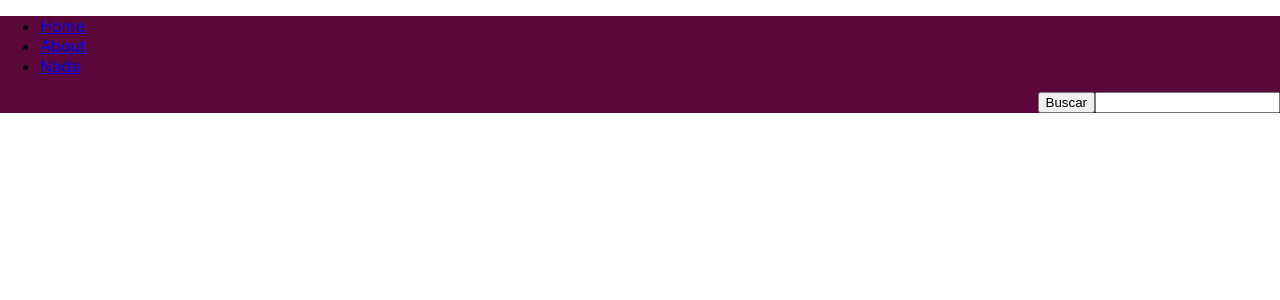
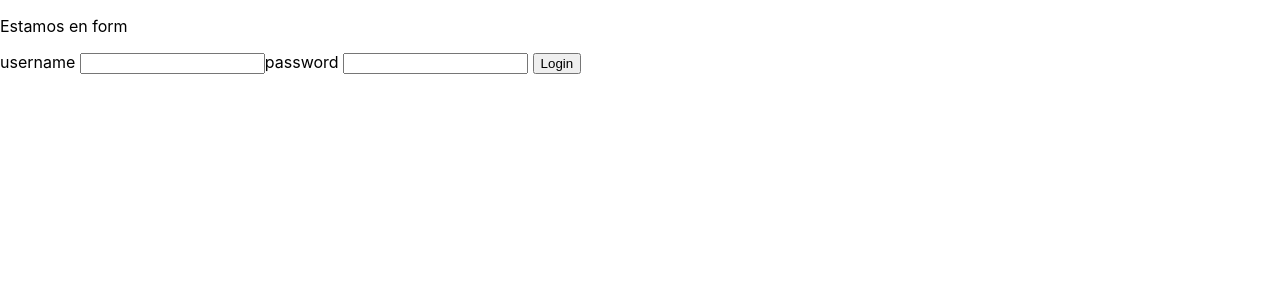
Before and after one commit to Lautaro261/rick-and-morty-2, a React (Create React App) app: page / in a window 1280 px wide. Shown: the top 300 px of the page. Built offline with nearby package versions, Linux system fonts and the light colour scheme.

Commit message:
trabajando en el formulario de ingreso

```diff
--- a/src/App.js
+++ b/src/App.js
@@ -1,10 +1,11 @@
 import { useState } from "react";
-import { Route } from "react-router-dom";
+import { Route, useLocation } from "react-router-dom";
 import style from "./App.module.css";
 import Cards from "./components/Cards/Cards.jsx"
 import NavBar from "./components/NavBar/NavBar.jsx"
 import About from "./components/About/About.jsx"
 import Detail from "./components/Detail/Detail.jsx";
+import Form from "./components/Form/Form.jsx"
 
 function App() {
 // crea un estado para guardar
@@ -40,13 +41,16 @@ function onClose(id){
   setCharacters(characters.filter((char)=> char.id !==id ))
 }
 
-
+const {pathname}= useLocation()
 
 
   return (
     <div className={style.App}>
-      <Route path='/' >
-       <NavBar onSearch={onSearch}/>
+
+      {pathname !=='/' && <NavBar onSearch={onSearch}/>}
+
+      <Route exact path='/' >
+       <Form/>
       </Route>
 
     <Route path='/home'>
--- a/src/components/Detail/Detail.jsx
+++ b/src/components/Detail/Detail.jsx
@@ -1,4 +1,4 @@
-import { useParams } from "react-router-dom"
+import { Link, useParams } from "react-router-dom"
 import { useEffect, useState } from "react"
 
 
@@ -34,6 +34,10 @@ useEffect(()=>{
                     <p>genero: {character.gender}</p>
                     <p>origne: {character.origin?.name}</p>
                     <img src={character.image} alt='img'/>
+                    <Link to='/home'>
+                    <button>Home</button>
+                    </Link>
+
                     </>
                 ):(
                     <h4>Loading...</h4>
--- a/src/components/Form/Form.jsx
+++ b/src/components/Form/Form.jsx
@@ -0,0 +1,42 @@
+import { useState } from "react"
+
+export default function Form(){
+    const [data, setData]= useState({
+        username:'',
+        password:'',
+    })
+
+    const [error, serError]=useState({})
+
+    const handlerInputChange=(event)=>{
+        const value = event.target.value;
+        const property = event.target.name
+
+        setData({...data, [property]: value})
+    }
+
+    return (
+        <div>
+            <p>Estamos en form</p>
+            <label htmlFor="username">username </label>
+
+            <input
+            type='text'
+            name='username'
+             value={data.username}
+             onChange={handlerInputChange}
+             />
+
+            <label htmlFor="password">password </label>
+
+            <input
+            type="text"
+            name='password'
+            value={data.password}
+            onChange={handlerInputChange}
+            /> {/* despues cambiar type=password */}
+
+            <button type='submit' >Login</button>
+        </div>
+    )
+}
```
Also changed, not shown: src/components/Form/validation.js (added).
